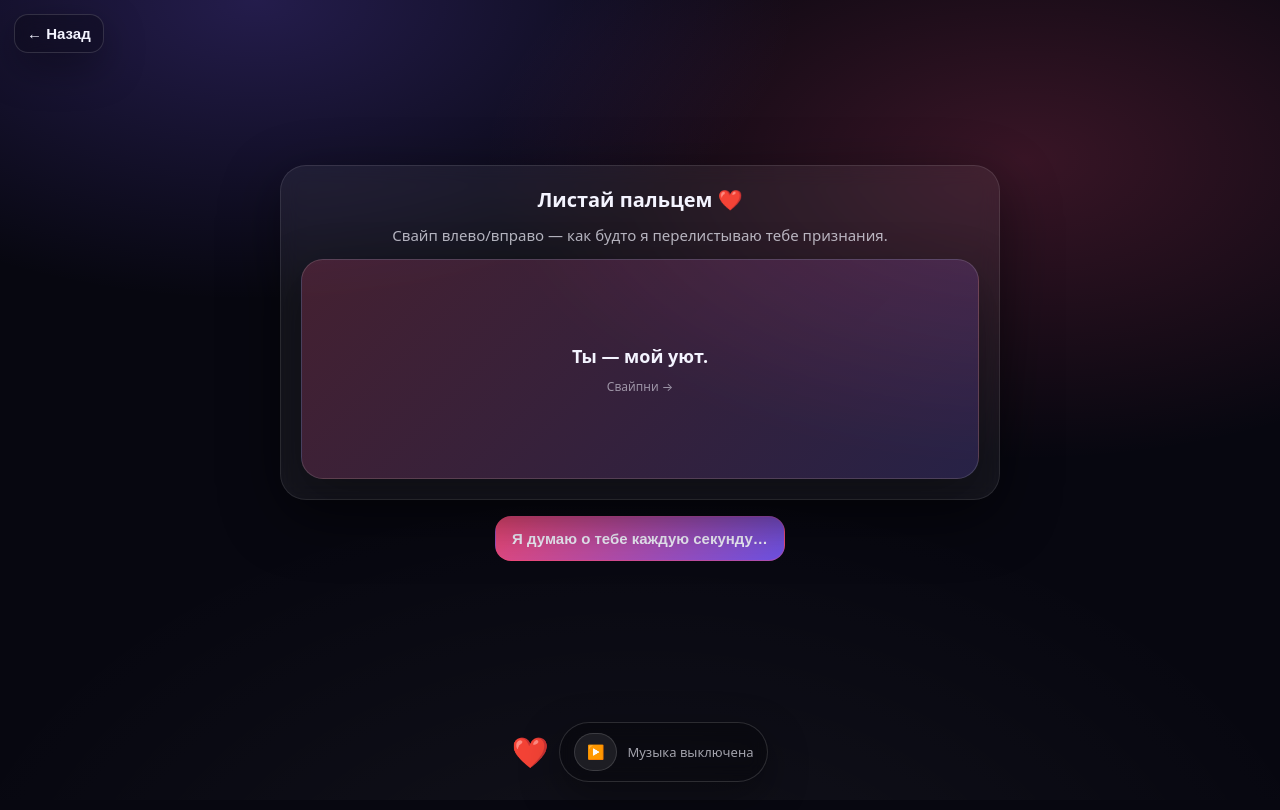
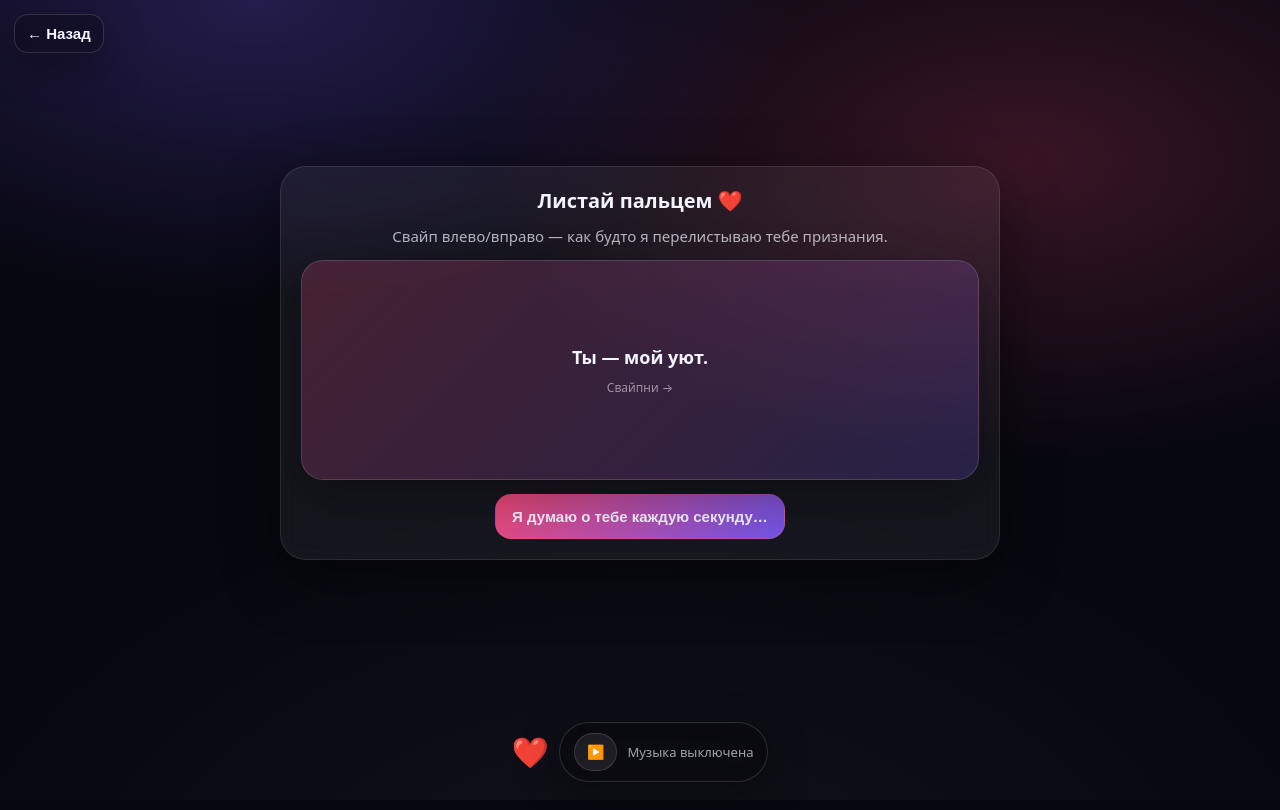
Before and after one commit to rahmetovilnaz18-blip/elvira-love, a plain HTML site: page index.html in a window 1280 px wide. Both pictures are taken after a click on the button "Почему я люблю тебя?". Drawn offline with Linux system fonts and the light colour scheme.

Commit message:
Update index.html

```diff
--- a/index.html
+++ b/index.html
@@ -355,11 +355,10 @@
           <div class="hint" id="confHint">Свайпни →</div>
         </div>
       </div>
-    </div>
 
-    <!-- кнопка ниже карточки -->
-    <div class="btnRow" style="margin-top:16px;">
-      <button class="primary" id="thinkBtn">Я думаю о тебе каждую секунду…</button>
+      <div class="btnRow">
+        <button class="primary" id="thinkBtn">Я думаю о тебе каждую секунду…</button>
+      </div>
     </div>
   </section>
 
```
